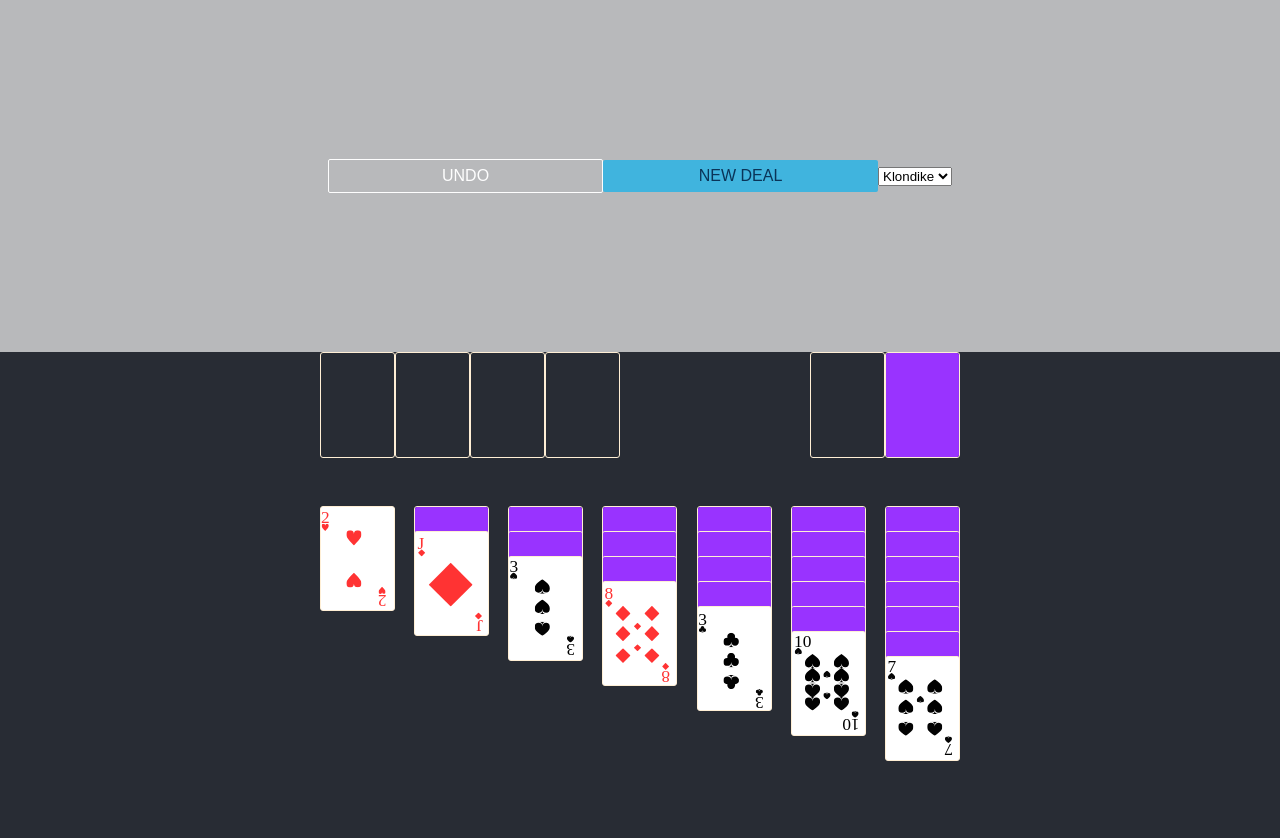
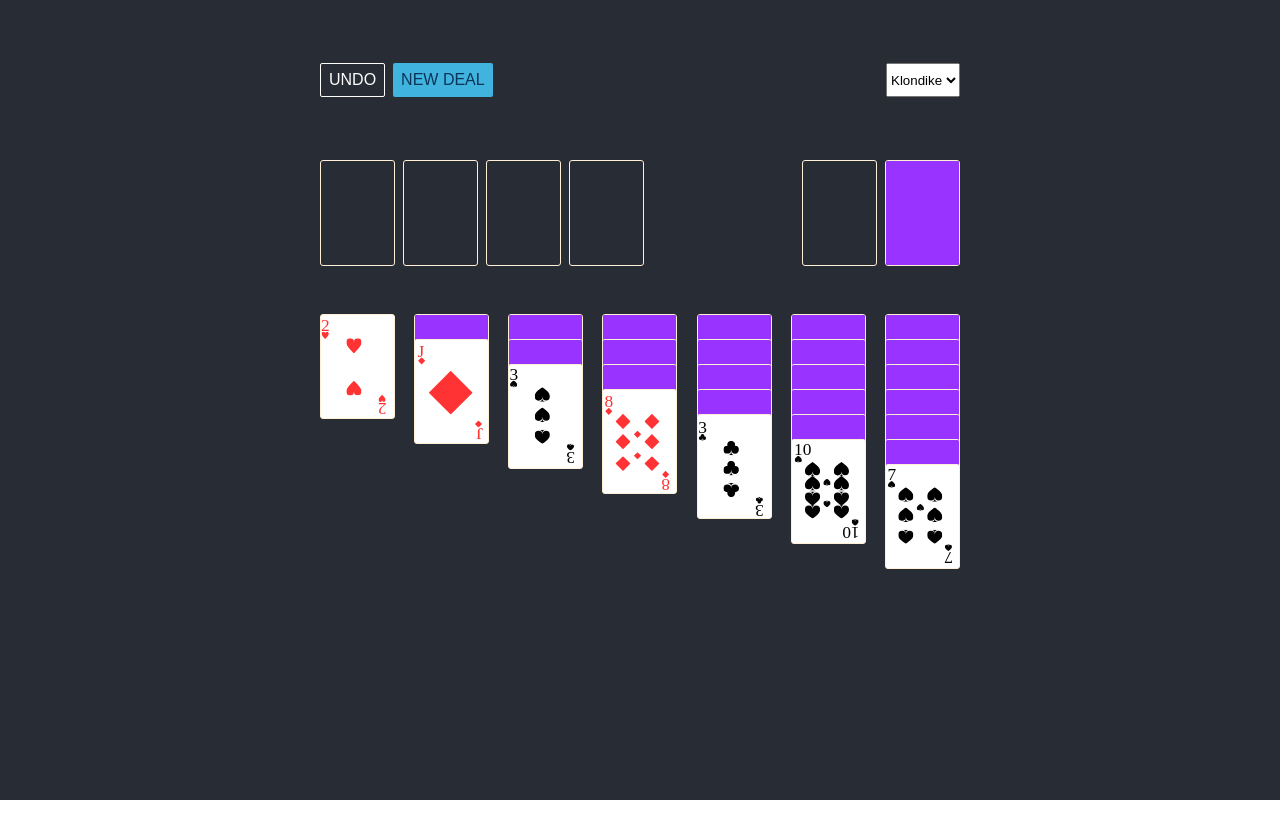
Before and after one commit to l00pen/solitaire, a React (Create React App) app: page / in a window 1280 px wide. Shown: the top 838 px of the page. After the commit the page ends 800 px from the top, so only its background shows below. Built offline with nearby package versions, Linux system fonts and the light colour scheme.

Commit message:
Fix spacing between piles

```diff
--- a/src/App.css
+++ b/src/App.css
@@ -5,6 +5,7 @@ html {
 .Game {
   text-align: center;
   background-color: #282c34;
+  height: 100vh;
 }
 
 .Game__dashboard {
@@ -18,25 +19,12 @@ html {
 .Game__section {
   display: inline-block;
   width: 50%;
-    margin: 0 auto;
+  margin: 0 auto;
 }
 
 .Game-top {
   display: flex;
   justify-content: space-between;
   margin-bottom: 3em;
+  flex-wrap: wrap;
 }
-
-.Game-stockAndWaste {
-  display: flex;
-}
-
-.Game-Foundation {
-  display: flex;
-}
-
-.Game-Tableau {
-  display: flex;
-  justify-content: space-between;
-  height: 100vh;
-}
--- a/src/App.js
+++ b/src/App.js
@@ -2,10 +2,10 @@ import React, {useState} from 'react';
 import { connect } from 'react-redux'
 import styled, { ThemeProvider } from 'styled-components';
 
+import Dashboard from './Dashboard';
 import Spider from './Spider';
 import Klondike from './Klondike';
 import Yukon from './Yukon';
-import { ButtonPrimaryAction, ButtonSecondaryAction } from './Buttons';
 
 import './App.css';
 
@@ -43,7 +43,7 @@ const ContentSection = styled.section`
   min-height: 20em;
 `;
 
-function App({ undo, redeal }) {
+function App(props) {
   const [selectedGame, setSelectedGame] = useState('klondike');
   const [hasWon, setHasWon] = useState(false);
 
@@ -56,26 +56,9 @@ function App({ undo, redeal }) {
   return (
     <ThemeProvider theme={theme}>
       <div className="Game">
-        <ContentSection>
-          <div className="Game__dashboard">
-            <ButtonSecondaryAction onClick={undo}>Undo</ButtonSecondaryAction>
-            <ButtonPrimaryAction onClick={redeal}>New Deal</ButtonPrimaryAction>
-            <select
-              value={selectedGame}
-              onChange={e => setSelectedGame(e.target.value)}
-            >
-              <option key={'klondike'} value={'klondike'}>
-                Klondike
-              </option>
-              <option key={'spider'} value={'spider'}>
-                Spider
-              </option>
-              <option key={'yukon'} value={'yukon'}>
-                Yukon
-              </option>
-            </select>
-          </div>
-        </ContentSection>
+        <div className="Game__dashboard">
+          <Dashboard selectedGame={selectedGame} setSelectedGame={setSelectedGame} {...props} />
+        </div>
         { hasWon &&
           <ContentSection>
             CONGRATULATION YOU HAVE WON THE GAME
--- /dev/null
+++ b/src/Dashboard/index.js
@@ -0,0 +1,50 @@
+import React from 'react';
+import styled from 'styled-components';
+
+import { ButtonPrimaryAction, ButtonSecondaryAction } from '../Buttons';
+
+const DashboardStyled = styled.section`
+  display: flex;
+  width: 100%;
+  justify-content: space-between;
+`;
+
+const ActionList = styled.section`
+  display: flex;
+
+  /* TODO change to button styled component name */
+  & > button {
+    margin: 0 0.5em 0 0;
+  }
+
+  & > button:last-child {
+    margin-right: 0;
+  }
+`;
+
+const Dashboard = ({undo, redeal, selectedGame, setSelectedGame}) => {
+  return (
+    <DashboardStyled>
+      <ActionList>
+        <ButtonSecondaryAction onClick={undo}>Undo</ButtonSecondaryAction>
+        <ButtonPrimaryAction onClick={redeal}>New Deal</ButtonPrimaryAction>
+      </ActionList>
+      <select
+        value={selectedGame}
+        onChange={e => setSelectedGame(e.target.value)}
+      >
+        <option key={'klondike'} value={'klondike'}>
+          Klondike
+        </option>
+        <option key={'spider'} value={'spider'}>
+          Spider
+        </option>
+        <option key={'yukon'} value={'yukon'}>
+          Yukon
+        </option>
+      </select>
+    </DashboardStyled>
+  );
+}
+
+export default Dashboard;
--- a/src/Klondike/index.js
+++ b/src/Klondike/index.js
@@ -5,6 +5,7 @@ import PileWaste from '../PileWaste';
 import PileStock from '../PileStock';
 import { PileFoundationDropppable } from '../PileFoundation';
 import PileTableau from '../PileTableau';
+import {PileGroup} from '../Pile';
 
 function Klondike({ game, reRunDeck, stockClickHandler, foundationDropHandler, tableauDropHandler, tableauClickHandler, wasteClickHandler, onHasWon }) {
   const { tableauPilesKeys, foundationPilesKeys } = game;
@@ -36,7 +37,7 @@ function Klondike({ game, reRunDeck, stockClickHandler, foundationDropHandler, t
   return (
     <div>
       <section className='Game-top'>
-        <section className='Game-Foundation'>
+        <PileGroup>
           {foundationPilesKeys.map((pileKey) => {
             const pile = game[pileKey];
             return (
@@ -48,8 +49,8 @@ function Klondike({ game, reRunDeck, stockClickHandler, foundationDropHandler, t
               />
             )
           })}
-        </section>
-        <div className='Game-stockAndWaste'>
+        </PileGroup>
+        <PileGroup>
           <section className='Game-Waste'>
             <PileWaste pile={game.waste} onClick={wasteClickHandler} />
           </section>
@@ -60,9 +61,9 @@ function Klondike({ game, reRunDeck, stockClickHandler, foundationDropHandler, t
               reRunDeck={reRunDeck}
             />
           </section>
-        </div>
+        </PileGroup>
       </section>
-      <section className='Game-Tableau'>
+      <PileGroup>
         {tableauPilesKeys.map((pileKey) => {
           const pile = game[pileKey];
           return (
@@ -76,7 +77,7 @@ function Klondike({ game, reRunDeck, stockClickHandler, foundationDropHandler, t
             />
           )
         })}
-      </section>
+      </PileGroup>
     </div>
   );
 }
--- a/src/Pile/index.js
+++ b/src/Pile/index.js
@@ -28,6 +28,18 @@ export const PileEmpty = styled(Pile)`
   box-sizing: border-box;
 `;
 
+export const PileGroup = styled.div`
+  display: flex;
+  justify-content: space-between;
+
+  & > * {
+    margin: 0 0.5em 0 0;
+  }
+
+  & > *:last-child {
+    margin-right: 0;
+  }
+`;
 
 export default Pile;
   // height: 5.17em;  should be a min height or someting from a "pile"
--- a/src/Yukon/index.js
+++ b/src/Yukon/index.js
@@ -3,6 +3,7 @@ import { connect } from 'react-redux'
 
 import { PileFoundationDropppable } from '../PileFoundation';
 import PileTableau from '../PileTableau';
+import {PileGroup} from '../Pile';
 
 function Yukon(props) {
   const {
@@ -31,7 +32,7 @@ function Yukon(props) {
   return (
     <React.Fragment>
       <section className='Game-top'>
-        <section className='Game-Foundation'>
+        <PileGroup>
           {foundationPilesKeys.map((pileKey) => {
             const pile = game[pileKey];
             return (
@@ -43,9 +44,9 @@ function Yukon(props) {
               />
             )
           })}
-        </section>
+        </PileGroup>
       </section>
-      <section className='Game-Tableau'>
+      <PileGroup>
         {tableauPilesKeys.map((pileKey) => {
           const pile = game[pileKey];
           return (
@@ -58,7 +59,7 @@ function Yukon(props) {
             />
           )
         })}
-      </section>
+      </PileGroup>
     </React.Fragment>
   );
 }
```
Also changed, not shown: 1 other file (tests, documents, lock files or other folders).
